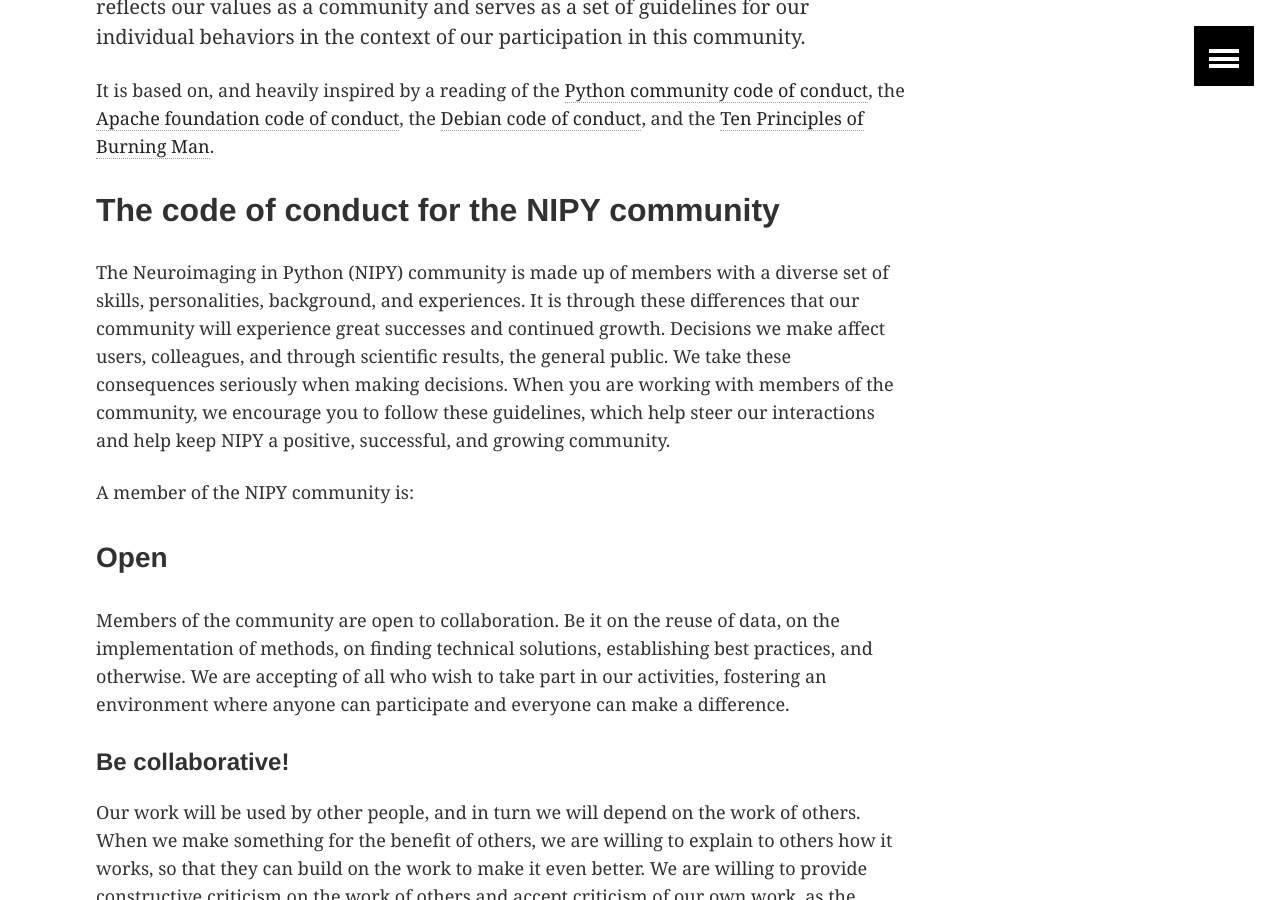
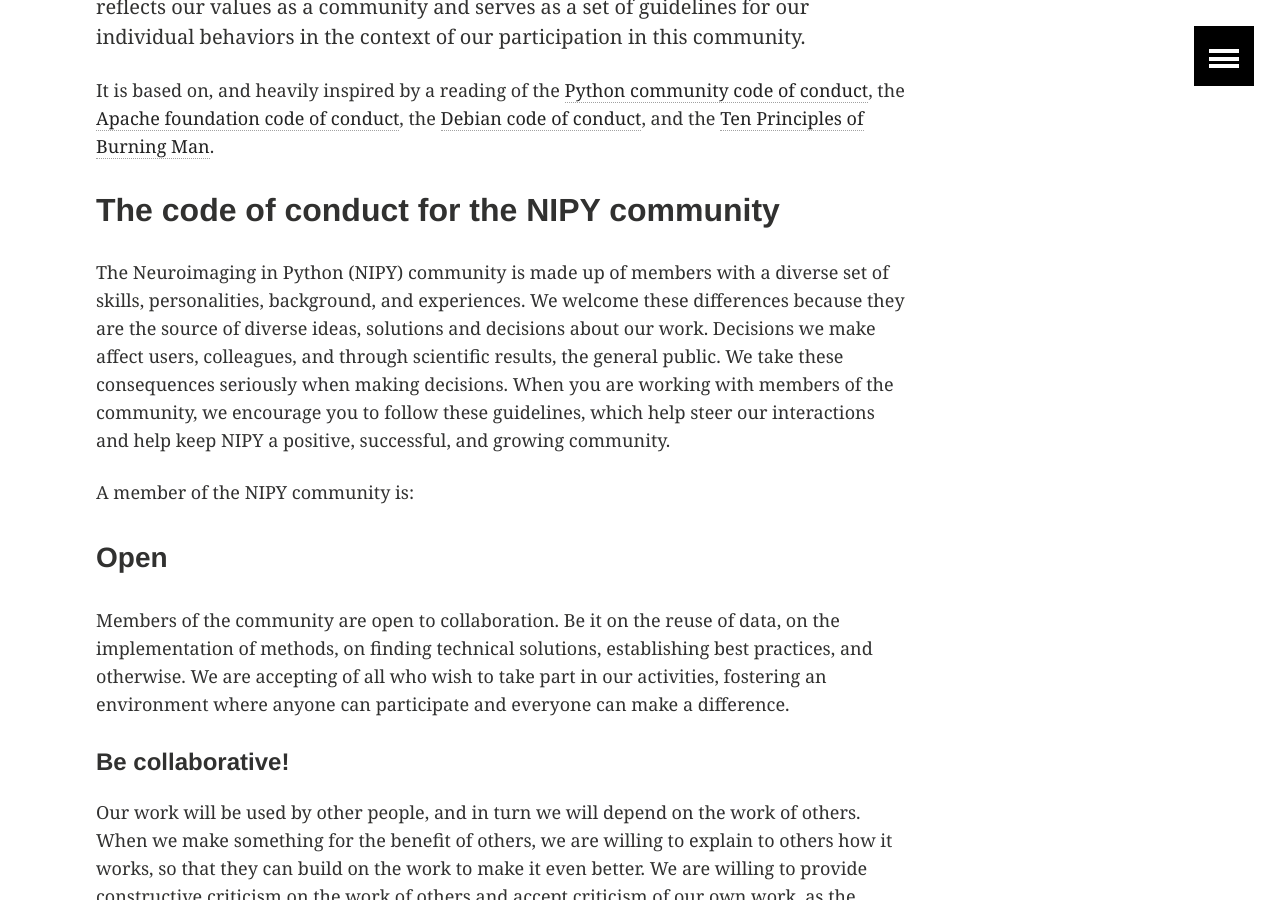
Before and after one commit to nipy/nipy.github.io, a Jekyll site: the page built from code-of-conduct/index.md, in a window 1280 px wide and 900 px high, scrolled down 302 px. Built offline with Jekyll 4.4.1, drawn with Linux system fonts in a browser that asks for light colours.

Commit message:
Who needs success, when you can have a 1000-email discussion thread instead?

```diff
--- a/code-of-conduct/index.md
+++ b/code-of-conduct/index.md
@@ -19,7 +19,7 @@
 
 ## The code of conduct for the NIPY community
 
-The Neuroimaging in Python (NIPY) community is made up of members with a diverse set of skills, personalities, background, and experiences. It is through these differences that our community will experience great successes and continued growth. Decisions we make affect users, colleagues, and through scientific results, the general public. We take these consequences seriously when making decisions. When you are working with members of the community, we encourage you to follow these guidelines, which help steer our interactions and help keep NIPY a positive, successful, and growing community.
+The Neuroimaging in Python (NIPY) community is made up of members with a diverse set of skills, personalities, background, and experiences. We welcome these differences because they are the source of diverse ideas, solutions and decisions about our work. Decisions we make affect users, colleagues, and through scientific results, the general public. We take these consequences seriously when making decisions. When you are working with members of the community, we encourage you to follow these guidelines, which help steer our interactions and help keep NIPY a positive, successful, and growing community.
 
 A member of the NIPY community is:
 
```
